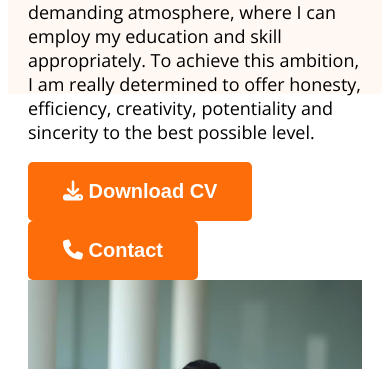
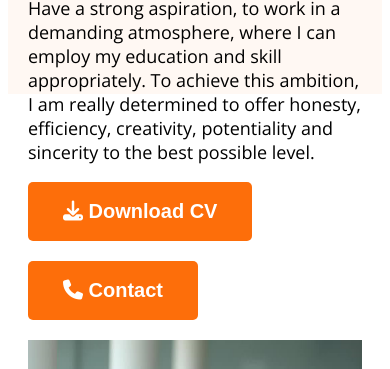
Before and after one commit to Tanjidul96/Web-developer-Portfolio-, a plain HTML site: page index.html in a window 390 px wide. Shown: the part 731-1100 px from the top of the page. Drawn offline with nearby package versions, Linux system fonts and the light colour scheme.

Commit message:
update_banner3

```diff
--- a/style/style.css
+++ b/style/style.css
@@ -247,8 +247,8 @@ footer input[type="text"], footer input[type="email"], footer textarea{
         margin: auto;
         /* margin-top: 50px; */
     }
-    .banner > button {
-        gap: 10px;
+    .btn-primary {
+        margin-bottom: 20px;
     }
     .banner-profile_pic{
         width: 100%;
```
